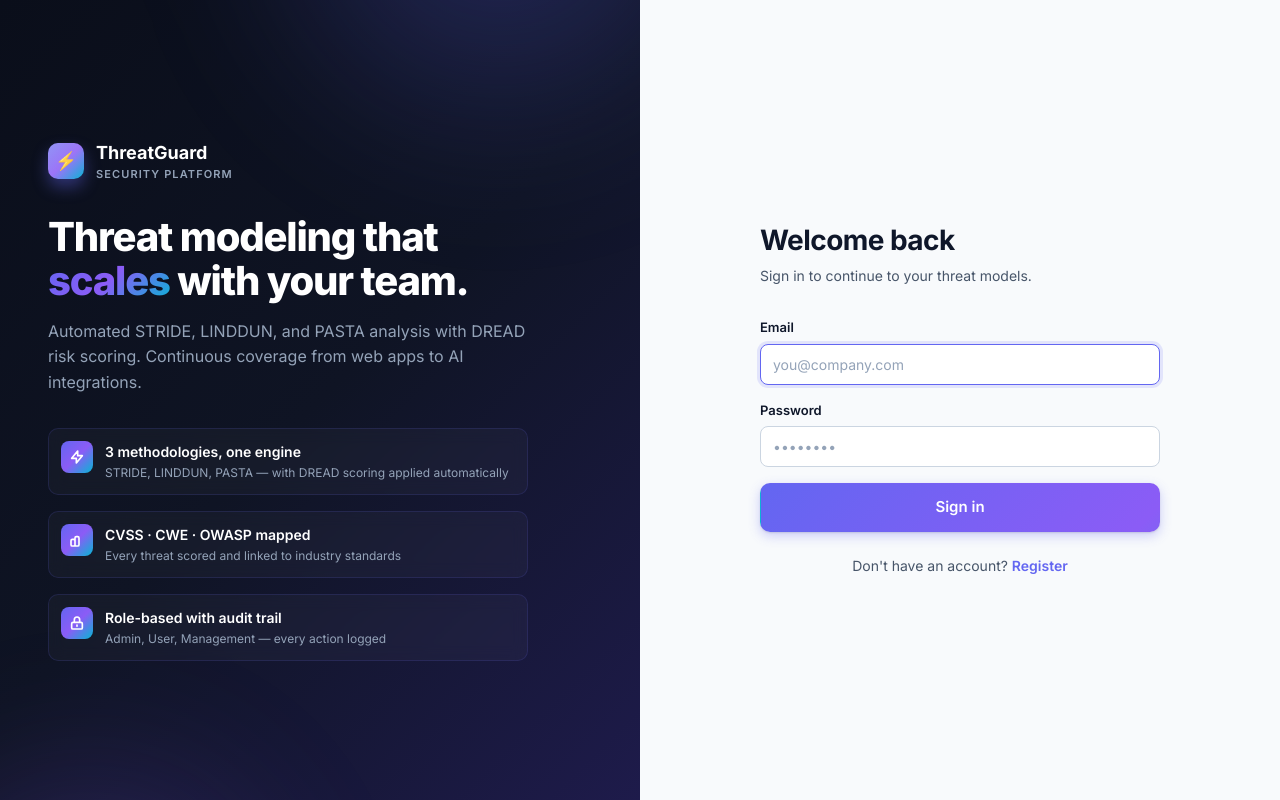
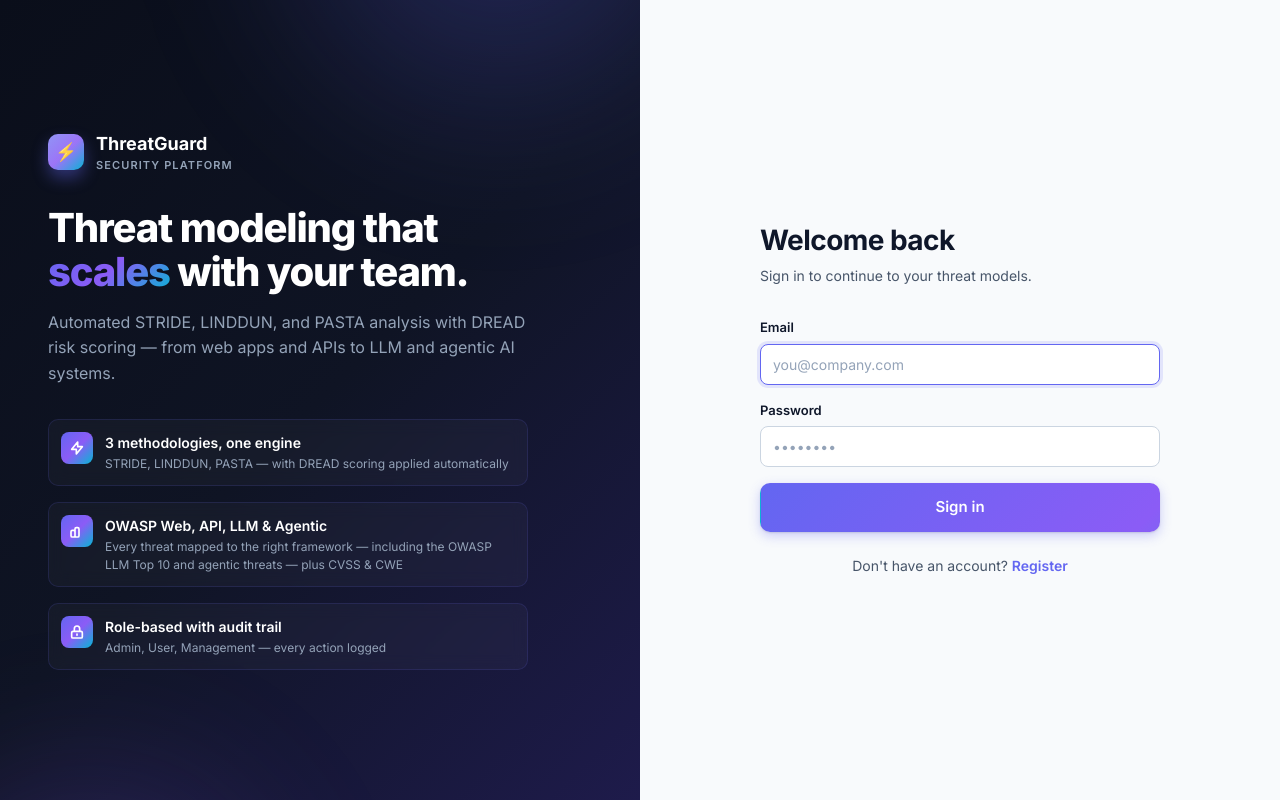
Before and after one commit to rootabhi1/ThreatGuard, a FastAPI app: page / in a window 1280 px wide. Run offline with FastAPI, Linux system fonts and the light colour scheme.

Commit message:
chore(ui): refresh login copy for LLM/agentic coverage (#26)
Login page subtitle and one feature highlight now name LLM and agentic AI coverage (OWASP LLM Top 10 + agentic threats), matching the landing page and README. Copy-only; sign-in verified unchanged.

```diff
--- a/threat-modeler/templates/login.html
+++ b/threat-modeler/templates/login.html
@@ -15,7 +15,7 @@
       </div>
 
       <h1>Threat modeling that <span class="accent">scales</span> with your team.</h1>
-      <p>Automated STRIDE, LINDDUN, and PASTA analysis with DREAD risk scoring. Continuous coverage from web apps to AI integrations.</p>
+      <p>Automated STRIDE, LINDDUN, and PASTA analysis with DREAD risk scoring — from web apps and APIs to LLM and agentic AI systems.</p>
 
       <div class="auth-features">
         <div class="auth-feature">
@@ -32,8 +32,8 @@
             <svg width="16" height="16" fill="none" stroke="currentColor" stroke-width="2.5" viewBox="0 0 24 24"><path stroke-linecap="round" stroke-linejoin="round" d="M9 19v-6a2 2 0 00-2-2H5a2 2 0 00-2 2v6a2 2 0 002 2h2a2 2 0 002-2zm0 0V9a2 2 0 012-2h2a2 2 0 012 2v10m-6 0a2 2 0 002 2h2a2 2 0 002-2"/></svg>
           </div>
           <div>
-            <div class="auth-feature-title">CVSS · CWE · OWASP mapped</div>
-            <div class="auth-feature-desc">Every threat scored and linked to industry standards</div>
+            <div class="auth-feature-title">OWASP Web, API, LLM &amp; Agentic</div>
+            <div class="auth-feature-desc">Every threat mapped to the right framework — including the OWASP LLM Top 10 and agentic threats — plus CVSS &amp; CWE</div>
           </div>
         </div>
         <div class="auth-feature">
```
